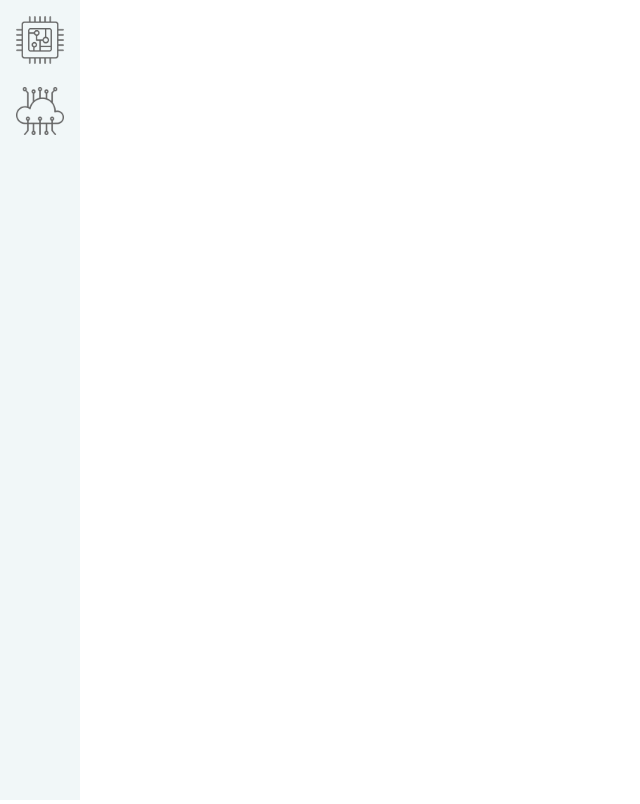
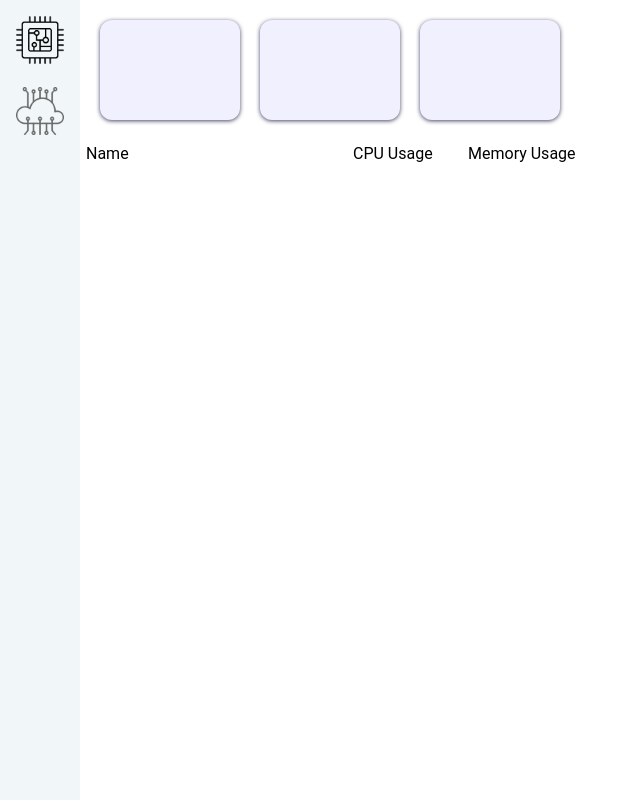
Before and after one commit to Hypenexy/ReDote, an Electron app: page index.html in a window 1280 px wide. Shown: the whole page, without its empty margins (0-640 px from the left). Drawn offline with Linux system fonts and the light colour scheme.

Commit message:
Processes tab almost finisehd

```diff
--- a/script.js
+++ b/gui.js
@@ -4,10 +4,6 @@ var networkbtn = document.getElementById("networkbtn");
 var network = document.getElementById("network");
 
 const panels = ["processes", "network"];
-
-//document.getElementById("networkbtn").addEventListener("click", openside("network"));
-//document.getElementById("processesbtn").addEventListener("click", openside("processes"));
-
 
 processesbtn.onclick = function() {openside("processes")};
 networkbtn.onclick = function() {openside("network")};
@@ -25,5 +21,4 @@ function hideactiveloop(e) {
   }
 }
 
-
-//open("processes");
+openside("processes");
--- a/index.html
+++ b/index.html
@@ -4,26 +4,29 @@
   <meta name="viewport" content="width=device-width, initial-scale=1">
   <meta charset="UTF-8">
   <title>ReDote</title>
-  <!-- <meta http-equiv="Content-Security-Policy" content="default-src 'self'; script-src 'self'">
-  <meta http-equiv="X-Content-Security-Policy" content="default-src 'self'; script-src 'self'"> -->
+  <meta http-equiv="Content-Security-Policy" content="default-src 'self'; script-src 'self'">
+  <meta http-equiv="X-Content-Security-Policy" content="default-src 'self'; script-src 'self'">
   <link rel="stylesheet" href="style.css">
 </head>
 <body>
   <div class="window">
     <div class="sidebar">
-      <img id="processesbtn" src="cpu.png">
-      <img id="networkbtn" src="network.png">
+      <a><img id="processesbtn" src="cpu.png"><!-- Processes --></a>
+      <a><img id="networkbtn" src="network.png"><!-- Network --></a>
     </div>
     <div class="activescreen">
-      <div id="processes">
-        <h1>1</h1>
+      <div class="hidden" id="processes">
+        <div class="stat" id="cpuusage"></div><div class="stat" id="memusage"></div><div class="stat" id="processeslisted"></div>
+        <div class="processesgui divimitate"><ti>Name</ti><cp>CPU Usage</cp><me>Memory Usage</me></div>
+        <div class="processesgui" id="processesgui">
+        </div>
       </div>
-      <div id="network">
+      <div class="hidden" id="network">
         <h1>2</h1>
       </div>
     </div>
   </div>
 
-  <script src="script.js"></script>
+  <script src="gui.js"></script>
 </body>
 </html>
--- a/style.css
+++ b/style.css
@@ -2,6 +2,22 @@
 /* html{height: -webkit-fill-available} */
 html,body{height: 100%;}
 body{margin:0; padding: 0; background: #fff;}
+
+::-webkit-scrollbar{width:12px}
+::-webkit-scrollbar-track{
+    border: 1px solid #ddd;border-radius:8px;background:#f0f0ff}
+::-webkit-scrollbar-thumb{border-radius:8px;background:#aaa}
+::-webkit-scrollbar-thumb:hover{background:#777}
+::-webkit-scrollbar-thumb:active{background:#444}
+
+::selection {
+  color: #fff;
+  background: #333377;
+}
+
+.hidden{
+    display: none;
+}
 
 .window {
     display: inline-flex;
@@ -11,11 +27,14 @@ body{margin:0; padding: 0; background: #fff;}
 }
 
 .sidebar{
+    text-align: center;
+    font-size: 10px;
     background: #a7cbd128;
     padding: 8px;
 }
 
 .sidebar img {
+    user-select: none;
     display: block;
     padding: 8px;
     border-radius: 5px;
@@ -29,10 +48,65 @@ body{margin:0; padding: 0; background: #fff;}
 }
 
 .activescreen{
-    width: calc(100vw - 97px);
+    width: calc(100vw - 80px);
     height: 100%;
 }
 
-.activescreen div{
-    display: none;
+.stat{
+    user-select: none;
+    position: relative;
+    display: inline-block;
+    min-width: 140px;
+    height: 100px;
+    padding: 20px;
+    margin: 20px;
+    margin-right: 0;
+    /* border: 1px solid #444; */
+    box-shadow: 0 1px 4px #444466;
+    border-radius: 12px;
+    background-color: #f0f0ff;
+    font-size: 24px;
+    text-align: center;
 }
+.stat ti{
+    display: block;
+    font-size: 14px;
+    color: #444
+}
+.stat ex{
+    position: absolute;
+    display: block;
+    font-size: 16px;
+    color: #444
+}
+
+#processesgui{
+    position: fixed;
+    width: calc(100% - 100px);
+    height: calc(100% - 180px);
+    overflow-y: scroll;
+}
+#processesgui div{
+    border: 1px solid #ddd;
+    border-radius: 4px;
+    background-color: #f0f0ff;
+    margin: 6px;
+    padding: 12px;
+}
+.processesgui ti{
+    display: inline-block;
+    width: 25%;
+    min-width: 250px;
+}
+.processesgui cp{
+    display: inline-block;
+    margin-right: 20px;
+    min-width: 80px;
+    width: 8%;
+}
+.divimitate{
+    margin: 0 6px;
+}
+.divimitate ti{
+    width: calc(25% - 30px);
+}
```
Also changed, not shown: dote.js (added, +37 -0 lines), index.js (+5 -4 lines), package.json (+7 -1 lines), 1 other file.
